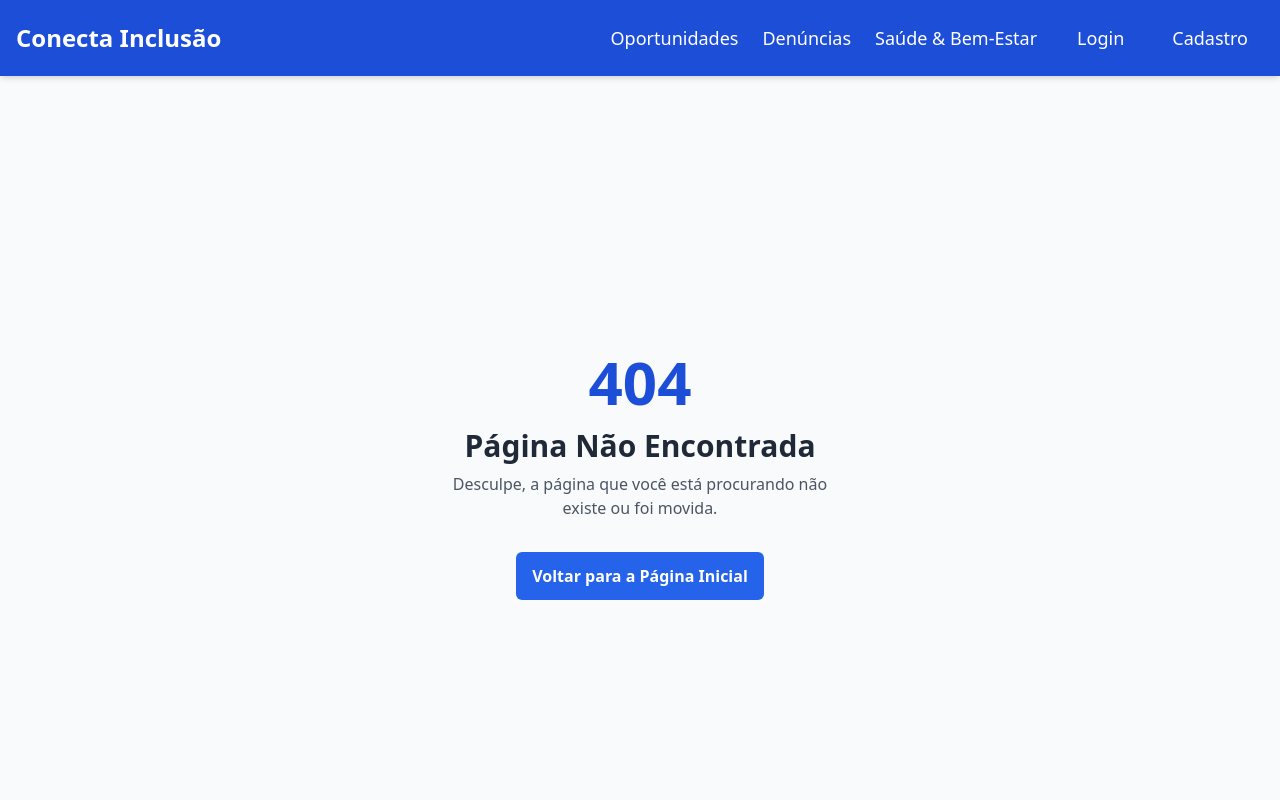
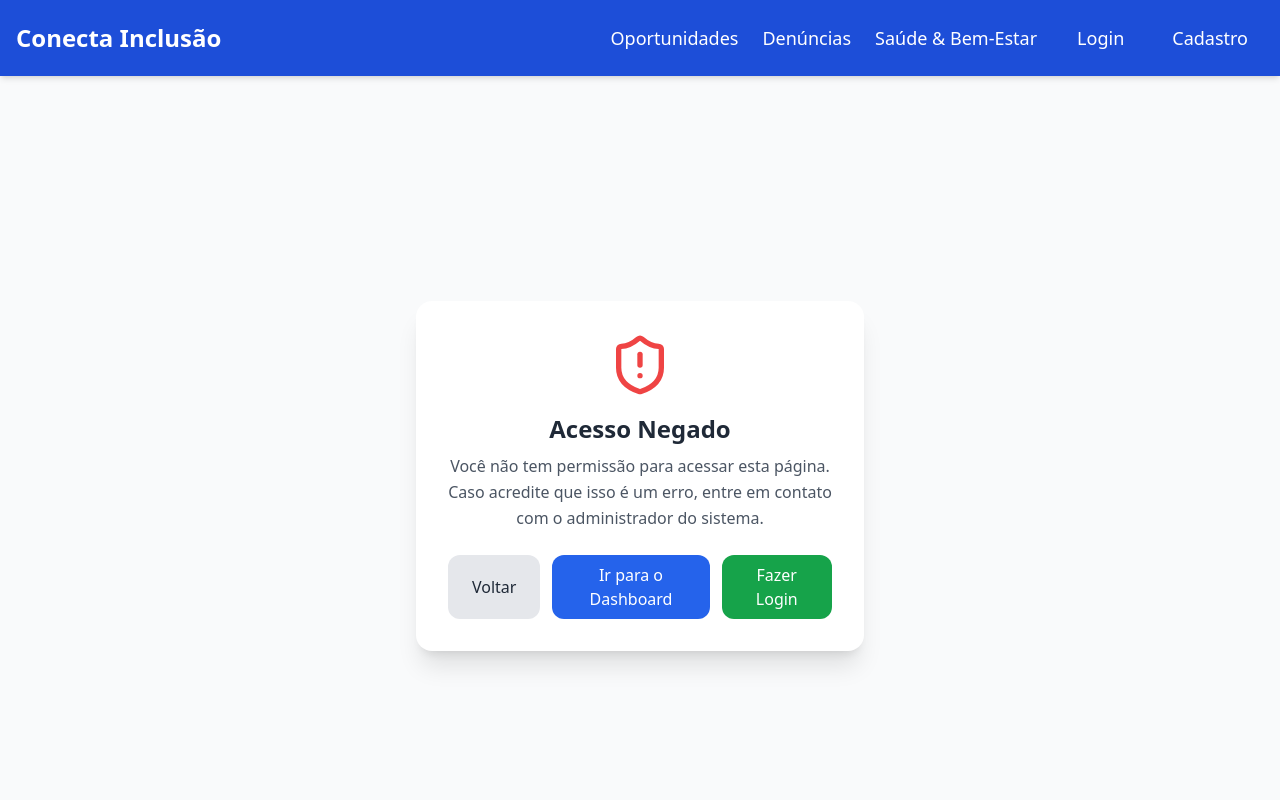
Before and after one commit to fisiofaz/conecta-inclusao-projeto-social, a React (Vite) app in the folder conectainclusao-frontend/: page /access-denied in a window 1280 px wide. Shown: the top 800 px of the page. Built offline with nearby package versions, Linux system fonts and the light colour scheme.

Commit message:
Implementação da página de Acesso Negado com Framer Motion

```diff
--- a/conectainclusao-frontend/src/App.jsx
+++ b/conectainclusao-frontend/src/App.jsx
@@ -9,6 +9,7 @@ import PrivateRoute from './components/PrivateRoute';
 import Home from './pages/Home';
 import DashboardPage from './pages/DashboardPage';
 import NotFoundPage from './pages/NotFoundPage';
+import AccessDeniedPage from './components/AccessDeniedPage';
 
 // Páginas de Autenticação
 import LoginPage from './pages/Auth/LoginPage';
@@ -88,8 +89,14 @@ function App() {
           <Route path="/users/new" element={<PrivateRoute allowedRoles={["ROLE_ADMIN"]}><UserForm /></PrivateRoute>} />
           <Route path="/users/edit/:id" element={<PrivateRoute allowedRoles={["ROLE_ADMIN"]}><UserForm /></PrivateRoute>}/>
           <Route path="/saude/edit/:id" element={<PrivateRoute allowedRoles={["ROLE_ORGAO_APOIO", "ROLE_ADMIN"]}> <HealthResourceForm /> </PrivateRoute>}/>
+
+          {/* Página de acesso negado */}
+          <Route path="/access-denied" element={<AccessDeniedPage />} />
+
           {/* Rota 404 */}
           <Route path="*" element={<NotFoundPage />} />
+
+
         </Routes>
       </main>
       <Footer />
--- /dev/null
+++ b/conectainclusao-frontend/src/components/AccessDeniedPage.jsx
@@ -0,0 +1,85 @@
+import React from "react";
+import { useNavigate } from "react-router-dom";
+import { ShieldAlert } from "lucide-react";
+import { motion } from "framer-motion";
+import { useAuth } from "../contexts/AuthContext";
+
+function AccessDeniedPage() {
+  const navigate = useNavigate();
+  const { user } = useAuth();
+
+  return (
+    <div className="flex flex-col items-center justify-center min-h-screen p-6 text-center bg-gray-50">
+      {/* Animação do container */}
+      <motion.div
+        initial={{ opacity: 0, y: 40 }}
+        animate={{ opacity: 1, y: 0 }}
+        transition={{ duration: 0.6, ease: "easeOut" }}
+        className="w-full max-w-md p-8 bg-white shadow-xl rounded-2xl"
+      >
+        {/* Ícone animado */}
+        <motion.div
+          initial={{ scale: 0 }}
+          animate={{ scale: 1 }}
+          transition={{ delay: 0.2, type: "spring", stiffness: 120 }}
+          className="flex justify-center mb-4"
+        >
+          <ShieldAlert className="w-16 h-16 text-red-500" />
+        </motion.div>
+
+        {/* Título e mensagem */}
+        <motion.h1
+          initial={{ opacity: 0, y: 10 }}
+          animate={{ opacity: 1, y: 0 }}
+          transition={{ delay: 0.3 }}
+          className="mb-2 text-2xl font-bold text-gray-800"
+        >
+          Acesso Negado
+        </motion.h1>
+
+        <motion.p
+          initial={{ opacity: 0, y: 10 }}
+          animate={{ opacity: 1, y: 0 }}
+          transition={{ delay: 0.4 }}
+          className="mb-6 leading-relaxed text-gray-600"
+        >
+          Você não tem permissão para acessar esta página.
+          Caso acredite que isso é um erro, entre em contato com o administrador do sistema.
+        </motion.p>
+
+        {/* Botões de ação */}
+        <motion.div
+          initial={{ opacity: 0, y: 20 }}
+          animate={{ opacity: 1, y: 0 }}
+          transition={{ delay: 0.5 }}
+          className="flex flex-col justify-center gap-3 sm:flex-row"
+        >
+          <button
+            onClick={() => navigate(-1)}
+            className="px-6 py-2 text-gray-800 transition bg-gray-200 rounded-xl hover:bg-gray-300"
+          >
+            Voltar
+          </button>
+
+          <button
+            onClick={() => navigate("/dashboard")}
+            className="px-6 py-2 text-white transition bg-blue-600 rounded-xl hover:bg-blue-700"
+          >
+            Ir para o Dashboard
+          </button>
+
+          {!user && (
+            <button
+              onClick={() => navigate("/login")}
+              className="px-6 py-2 text-white transition bg-green-600 rounded-xl hover:bg-green-700"
+            >
+              Fazer Login
+            </button>
+          )}
+        </motion.div>
+      </motion.div>
+    </div>
+  );
+}
+
+export default AccessDeniedPage;
--- a/conectainclusao-frontend/src/components/PrivateRoute.jsx
+++ b/conectainclusao-frontend/src/components/PrivateRoute.jsx
@@ -3,31 +3,34 @@ import { Navigate, useLocation } from 'react-router-dom';
 import { useAuth } from '../contexts/AuthContext';
 
 function PrivateRoute({ children, allowedRoles }) {
-  // Pega o usuário e o estado de loading do contexto
   const { user, loading } = useAuth();
   const location = useLocation();
 
-  //Se o contexto ainda está carregando os dados do usuário, espere (não mostre nada ou um loader)
+  // Enquanto carrega os dados do usuário
   if (loading) {
-    // Você pode substituir isso por um componente Spinner depois
     return <div>Verificando permissões...</div>;
   }
 
-  //Se o carregamento terminou E NÃO há usuário, redireciona para o login
+  // Se não há usuário logado → redireciona para o login
   if (!user) {
-    // Salva o destino que o usuário tentou acessar para redirecionar de volta após o login
     return <Navigate to="/login" state={{ from: location }} replace />;
   }
 
-  //Se perfis são necessários E o perfil do usuário NÃO está na lista permitida
-  //    (Comparamos diretamente com user.tipoPerfil, que deve ter 'ROLE_ADMIN')
-  if (allowedRoles && !allowedRoles.includes(user.tipoPerfil)) {
-     console.warn(`Acesso negado para ${user.tipoPerfil} na rota ${location.pathname}. Perfis permitidos: ${allowedRoles.join(', ')}`);
-     // Redireciona para o dashboard ou uma página "Não Autorizado" em vez de '/'
-     return <Navigate to="/dashboard" replace />;
+  // 🔍 Verifica o perfil do usuário
+  const userRole = user.tipoPerfil?.startsWith("ROLE_")
+    ? user.tipoPerfil
+    : `ROLE_${user.tipoPerfil}`;
+
+  // 🔒 Se o perfil não está na lista permitida, bloqueia o acesso
+  if (allowedRoles && !allowedRoles.includes(userRole)) {
+    console.warn(
+      `Acesso negado: ${user.tipoPerfil || "desconhecido"} na rota ${location.pathname}.
+       Perfis permitidos: ${allowedRoles.join(", ")}`
+    );
+      return <Navigate to="/access-denied" replace />;
   }
 
-  //Se todas as verificações passaram, renderiza o componente protegido
+  // ✅ Se passou nas verificações, renderiza o conteúdo protegido
   return children;
 }
 
--- /dev/null
+++ b/package.json
@@ -0,0 +1,5 @@
+{
+  "dependencies": {
+    "framer-motion": "^12.23.24"
+  }
+}
```
Also changed, not shown: 2 other files (tests, documents, lock files or other folders).
